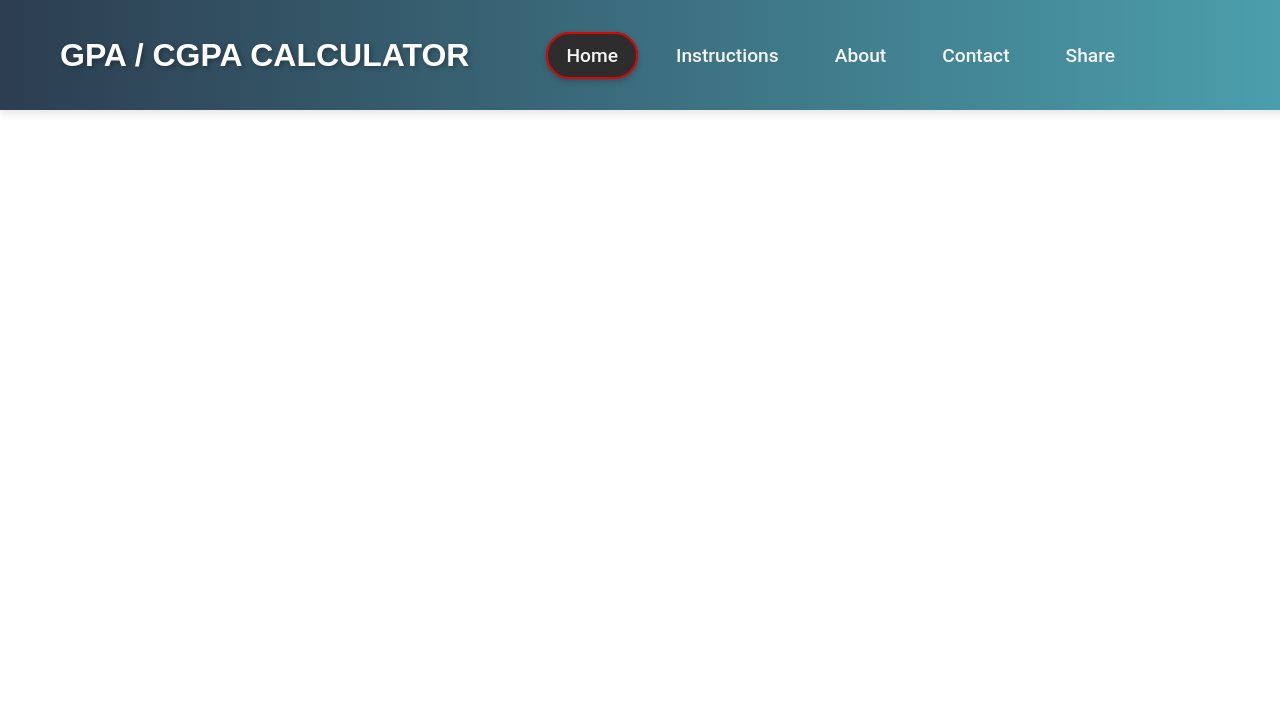
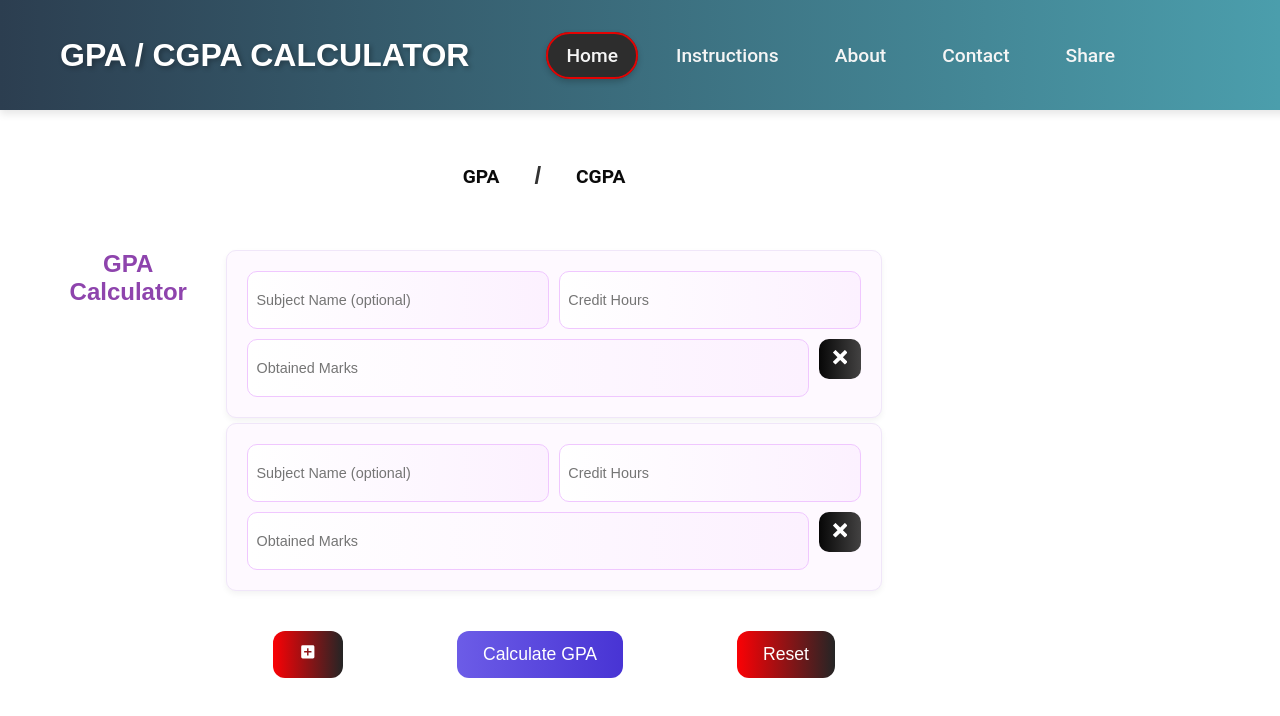
Before and after one commit to Balaj-Maqbool/GPA-CGPA--Calculator, a React (Vite) app: page / in a window 1280 px wide. Shown: the top 716 px of the page. Built offline with nearby package versions, Linux system fonts and the light colour scheme.

Commit message:
adding lowernavbar to gpa/cgpa

```diff
--- a/src/App.jsx
+++ b/src/App.jsx
@@ -19,8 +19,7 @@ function App() {
           element={
             <>
               <Navbar />
-              {/* <LowerNavbar/> */}
-              {/* <GPA_calculator /> */}
+              <GPA_calculator />
             </>
           }
         />
@@ -29,7 +28,6 @@ function App() {
           element={
             <>
               <Navbar />
-              <LowerNavbar/>
               <GPA_calculator />
             </>
           }
@@ -39,7 +37,6 @@ function App() {
           element={
             <>
               <Navbar />
-              <LowerNavbar/>
               <CGPA />
             </>
           }
--- a/src/Components/CGPA_calculator/CGPA.jsx
+++ b/src/Components/CGPA_calculator/CGPA.jsx
@@ -5,6 +5,7 @@ import { ImCross } from "react-icons/im";
 import { MdAddBox } from "react-icons/md";
 import ProgressBar from "../ProgressBar/ProgressBar";
 import { useLocation, useNavigate } from "react-router-dom";
+import LowerNavbar from "../Navbar/LowerNavbar";
 
 const CGPA = () => {
   const [CGPA, setCGPA] = useState({});
@@ -141,6 +142,7 @@ const CGPA = () => {
   return (
     <>
       <div className="the_container">
+        <LowerNavbar/>
         <section className="cgpa_container">
           <h3>CGPA Calculator</h3>
           <div className="cgpa_calculation_left">
--- a/src/Components/GPA_calculator/GPA_calculator.jsx
+++ b/src/Components/GPA_calculator/GPA_calculator.jsx
@@ -6,6 +6,7 @@ import { MdAddBox } from "react-icons/md";
 import { grade_Point_Table } from "./Grade_Point_Table.js"; // Importing the grade point table
 import ProgressBar from "../ProgressBar/ProgressBar.jsx";
 import { useLocation, useNavigate } from "react-router-dom";
+import LowerNavbar from "../Navbar/LowerNavbar.jsx";
 
 const GPA_calculator = () => {
   const [GPA, setGPA] = useState({ gpa: "", gpa_percentage: "" });
@@ -229,6 +230,7 @@ const GPA_calculator = () => {
   return (
     <>
       <div className="the_container">
+        <LowerNavbar/>
         <section className="gpa_container">
           <h3>GPA Calculator</h3>
           <div className="gpa_calculation_left">
```
